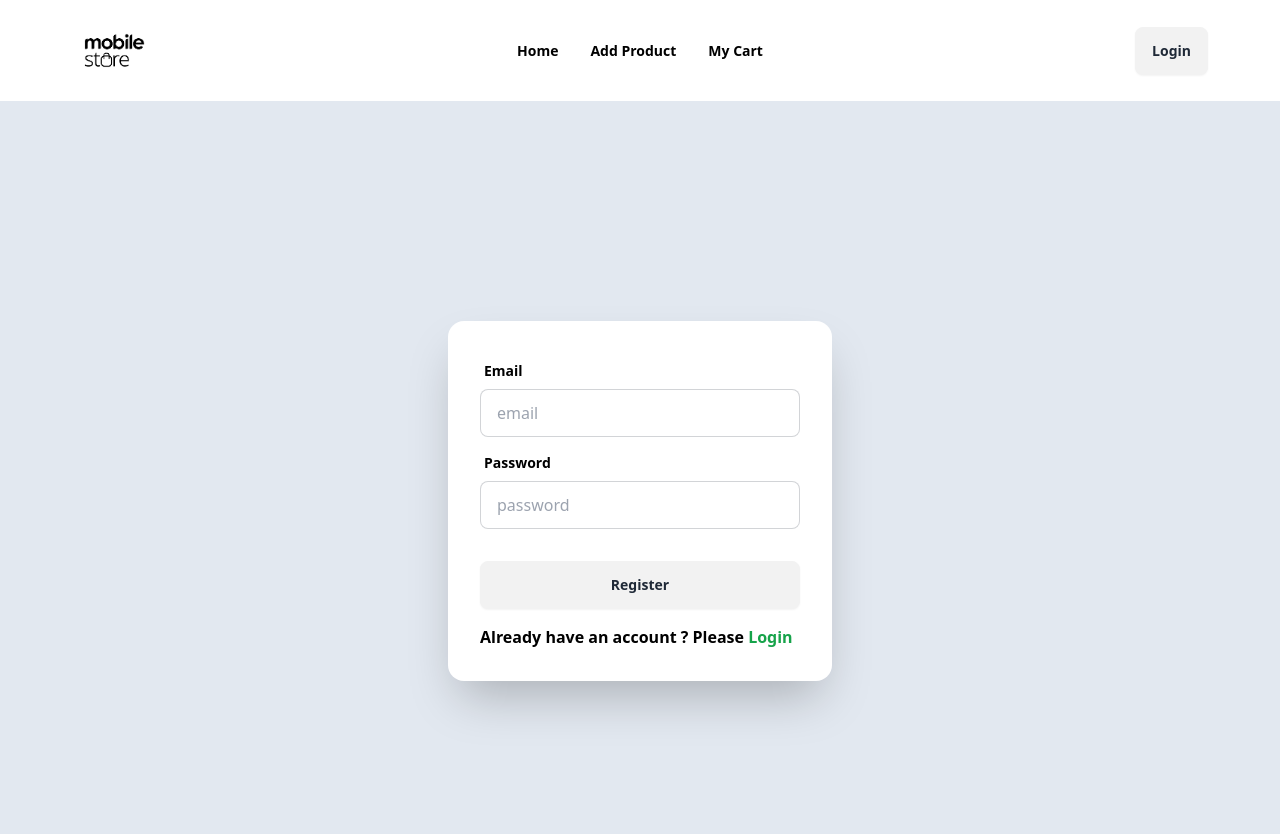
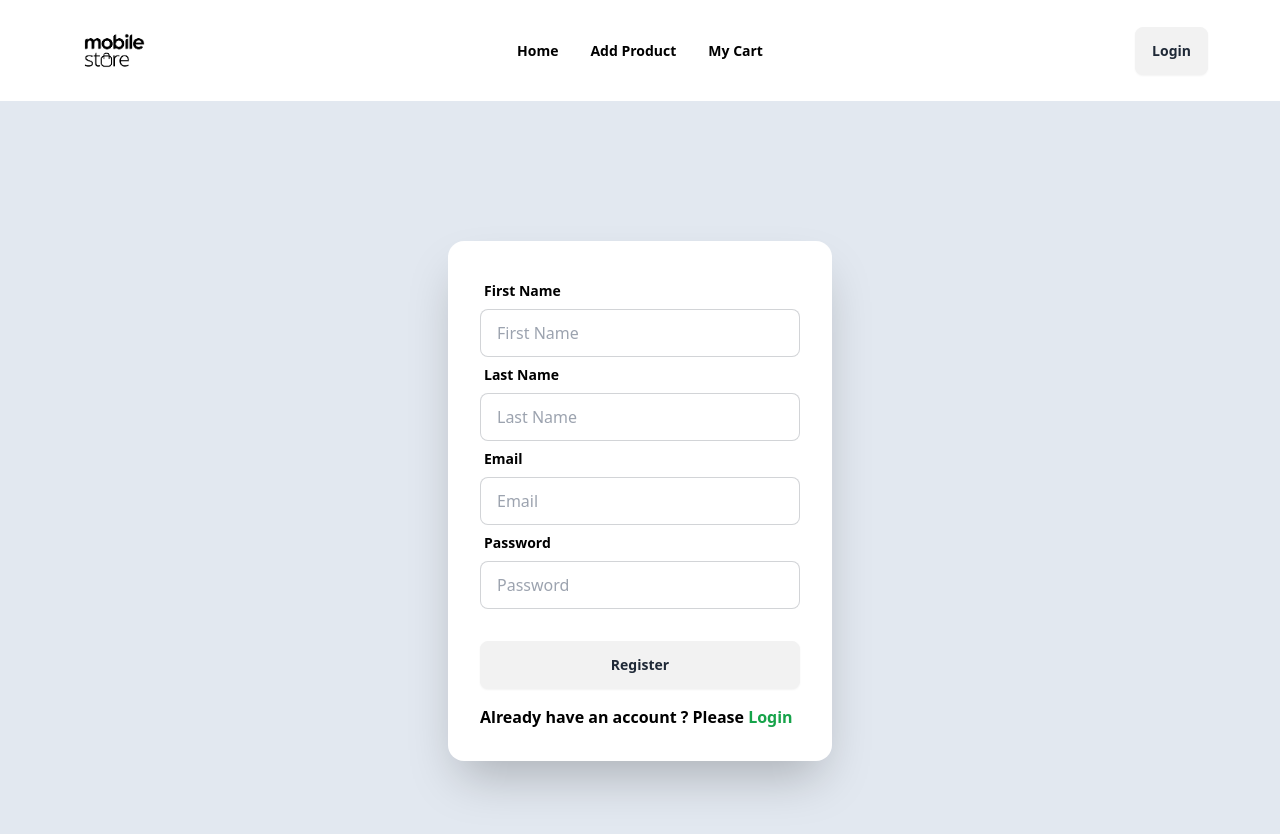
Before and after one commit to mozammal01/mobile-store, a React (Vite) app: page /register in a window 1280 px wide. Shown: the top 834 px of the page. Built offline with nearby package versions, Linux system fonts and the light colour scheme.

Commit message:
password check and login form done

```diff
--- a/package.json
+++ b/package.json
@@ -15,7 +15,8 @@
     "react": "^18.3.1",
     "react-dom": "^18.3.1",
     "react-router-dom": "^6.24.0",
-    "sort-by": "^1.2.0"
+    "sort-by": "^1.2.0",
+    "sweetalert2": "^11.12.0"
   },
   "devDependencies": {
     "@types/react": "^18.3.3",
--- a/src/pages/Login/Login.jsx
+++ b/src/pages/Login/Login.jsx
@@ -1,21 +1,35 @@
 import { Link } from "react-router-dom";
 
 const Login = () => {
+
+  const handleLogin = e => {
+    e.preventDefault();
+
+    const form = e.target;
+
+    const email = form.email.value;
+    const password = form.password.value;
+
+    const user = { email, password }
+
+    console.log(user);
+  }
+
   return (
     <div className="hero min-h-screen bg-slate-200">
       <div className="card w-full bg-white max-w-sm shrink-0 shadow-2xl">
-        <form className="card-body  ">
+        <form onSubmit={handleLogin} className="card-body  ">
           <div className="form-control">
             <label className="label">
               <span className="label-text text-black font-semibold">Email</span>
             </label>
-            <input type="email" placeholder="email" className="input input-bordered text-white" required />
+            <input type="email" name="email" placeholder="Email" className="input input-bordered text-white" required />
           </div>
           <div className="form-control">
             <label className="label">
               <span className="label-text text-black font-semibold">Password</span>
             </label>
-            <input type="password" placeholder="password" className="input input-bordered text-white" required />
+            <input type="password" name="password" placeholder="Password" className="input input-bordered text-white" required />
             <label className="label">
               <a href="#" className="label-text-alt link link-hover text-red-600 font-bold text-base">Forgot password?</a>
             </label>
--- a/src/pages/Register/Register.jsx
+++ b/src/pages/Register/Register.jsx
@@ -1,21 +1,73 @@
 import { Link } from "react-router-dom";
+import Swal from "sweetalert2";
 
 const Register = () => {
+
+  const handleRegister = e => {
+    e.preventDefault();
+    const form = e.target;
+
+    const fName = form.fName.value;
+    const lName = form.lName.value;
+    const email = form.email.value;
+    const password = form.password.value;
+
+    const user = { fName, lName, email, password };
+
+    const upperCaseLetters = /[A-Z]/g;
+    const specialCharacter = /[!"#$%&'()*+,-.:;<=>?@[\]^_`{|}~]/;
+
+    // Validate capital letters
+    if (password.length < 6) {
+      Swal.fire("Password Must be 6 Character!");
+    }
+    else if (!password.match(upperCaseLetters)) {
+      Swal.fire("You must use a capital letter!");
+    }
+    else if (!password.match(specialCharacter)) {
+      Swal.fire("You must use a spectial character!");
+    }
+
+    if (password.length > 6 && password.match(upperCaseLetters) && password.match(specialCharacter)) {
+      Swal.fire({
+        position: "top-end",
+        icon: "success",
+        title: "Your Registretion Successfull",
+        showConfirmButton: false,
+        timer: 1500
+      });
+    }
+
+
+    console.log(user);
+  }
+
+
+
   return (
     <div className="hero min-h-screen bg-slate-200">
       <div className="card w-full bg-white max-w-sm shrink-0 shadow-2xl">
-        <form className="card-body  ">
+        <form onSubmit={handleRegister} className="card-body  ">
           <div className="form-control">
+            <label className="label">
+              <span className="label-text text-black font-semibold">First Name</span>
+            </label>
+            <input type="text" name="fName" placeholder="First Name" className="input input-bordered text-white" required />
+
+            <label className="label">
+              <span className="label-text text-black font-semibold">Last Name</span>
+            </label>
+            <input type="text" name="lName" placeholder="Last Name" className="input input-bordered text-white" required />
+
             <label className="label">
               <span className="label-text text-black font-semibold">Email</span>
             </label>
-            <input type="email" placeholder="email" className="input input-bordered text-white" required />
-          </div>
-          <div className="form-control">
+            <input type="email" name="email" placeholder="Email" className="input input-bordered text-white" required />
+
             <label className="label">
               <span className="label-text text-black font-semibold">Password</span>
             </label>
-            <input type="password" placeholder="password" className="input input-bordered text-white" required />
+            <input type="password" name="password" placeholder="Password" className="input input-bordered text-white" required id="pass" />
 
           </div>
           <div className="form-control mt-6">
```
Also changed, not shown: .eslintrc.cjs, 1 other file (tests, documents, lock files or other folders).
